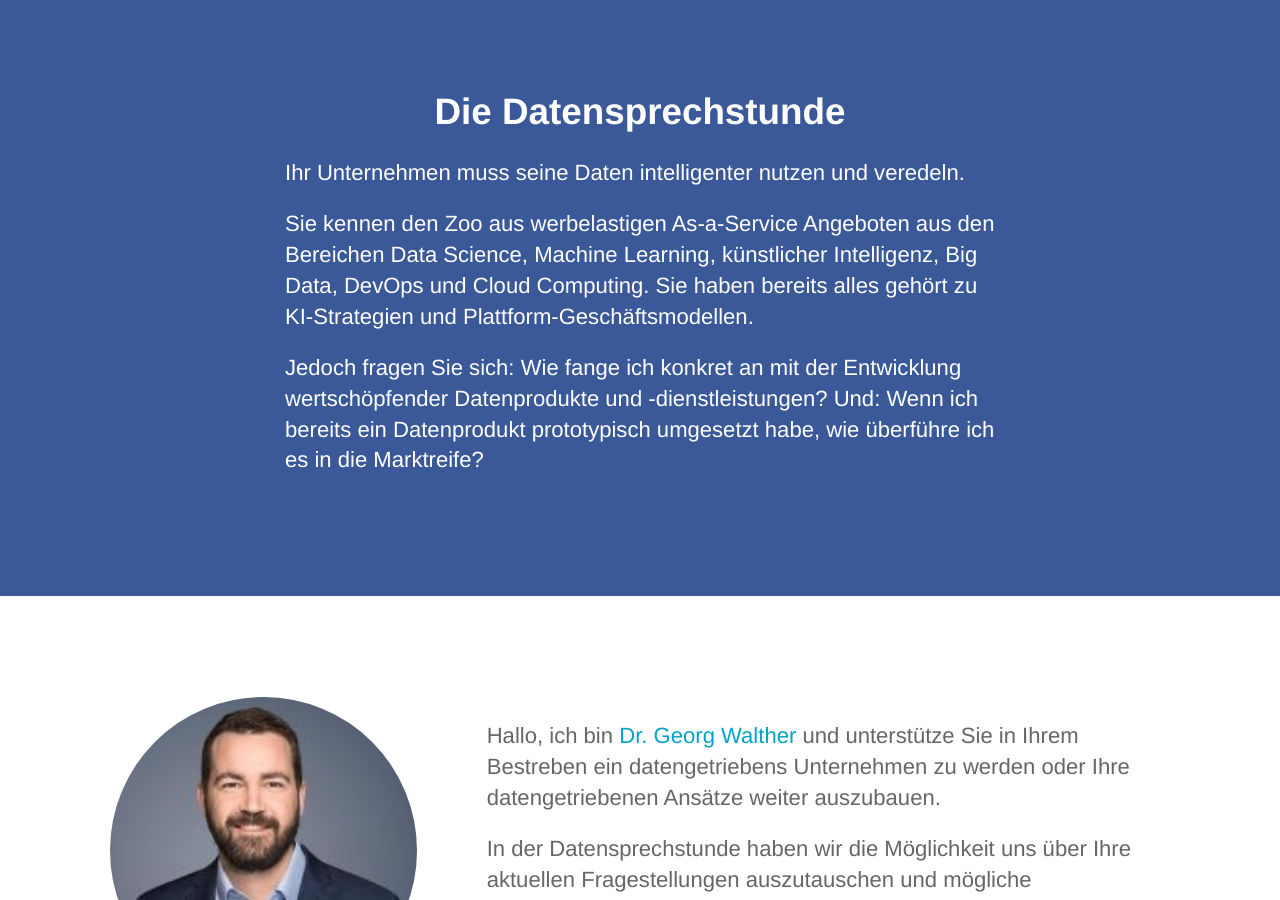
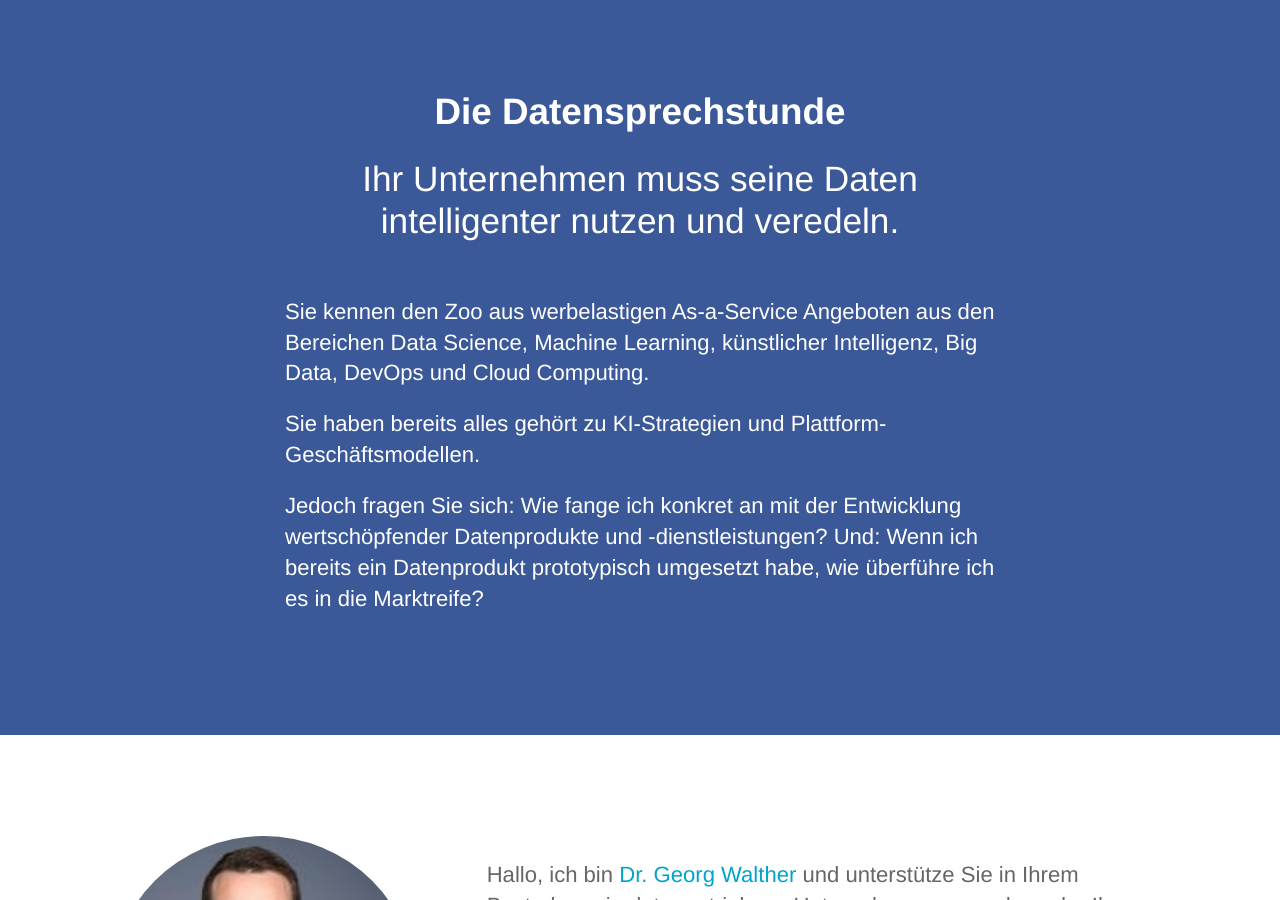
Before and after one commit to datensprechstunde/datensprechstunde.github.io, a Jekyll site: the page built from index.html, in a window 1280 px wide and 900 px high. Built offline with Jekyll 4.4.1, drawn with Linux system fonts in a browser that asks for light colours; comment, search, counter and statistics services are not loaded.

Commit message:
Update layout

```diff
--- a/index.html
+++ b/index.html
@@ -6,14 +6,17 @@ description: In vier Schritten zum datengetriebenen Unternehmen.
 	<div class="text-container">
 		<h1 class="editable"><strong>Die Datensprechstunde</strong></h1>
         <br/>
-		<p class="text editable" align="left">Ihr Unternehmen muss seine Daten intelligenter nutzen und veredeln.</p>
+		<h2>Ihr Unternehmen muss seine Daten intelligenter nutzen und veredeln.</h2>
+        <br/>
         <p class="text editable" align="left">
-            Sie kennen den Zoo aus werbelastigen As-a-Service Angeboten aus den Bereichen
+            <strong>Sie kennen</strong> den Zoo aus werbelastigen As-a-Service Angeboten aus den Bereichen
             Data Science, Machine Learning, künstlicher Intelligenz, Big Data, DevOps und Cloud Computing.
-            Sie haben bereits alles gehört zu KI-Strategien und Plattform-Geschäftsmodellen.
         </p>
         <p class="text editable" align="left">
-            Jedoch fragen Sie sich: Wie fange ich konkret an mit der Entwicklung wertschöpfender Datenprodukte und -dienstleistungen?
+            Sie haben <strong>bereits alles gehört</strong> zu KI-Strategien und Plattform-Geschäftsmodellen.
+        </p>
+        <p class="text editable" align="left">
+            <strong>Jedoch fragen Sie sich</strong>: Wie fange ich konkret an mit der Entwicklung wertschöpfender Datenprodukte und -dienstleistungen?
             Und: Wenn ich bereits ein Datenprodukt prototypisch umgesetzt habe, wie überführe ich es in die Marktreife?
         </p>
 		{% comment %} <div class="cta button alt"><a href="https://calendly.com/georgwalther/datensprechstunde">Termin vereinbaren</a></div>
```
